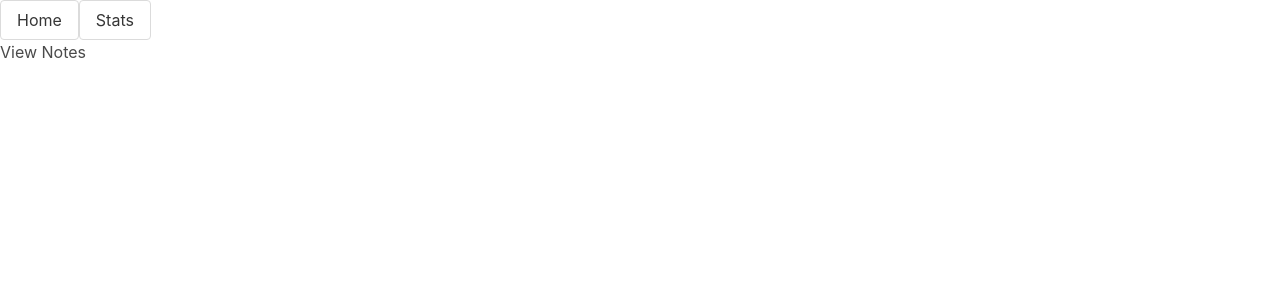
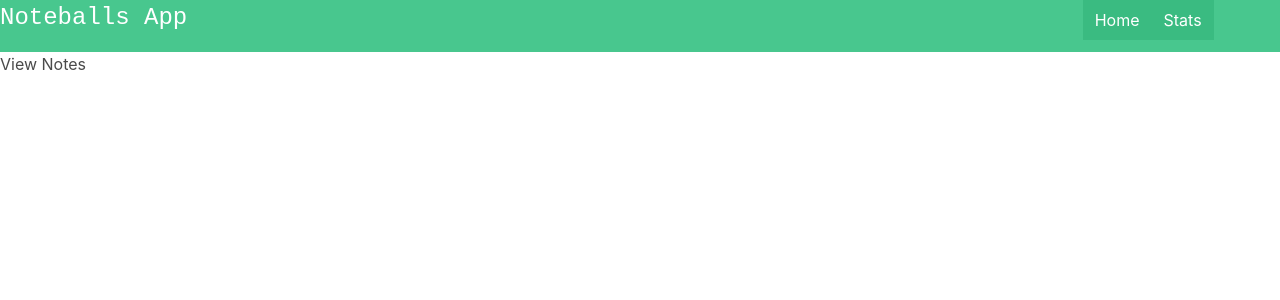
Before and after one commit to TanzimIbthesam/Vue-3, a Vue app in the folder Vue3CompositionApiwithPinia/noteproject/: page / in a window 1280 px wide. Shown: the top 300 px of the page. Built offline with nearby package versions, Linux system fonts and the light colour scheme.

Commit message:
17-Navbar design and styling done

```diff
--- a/Vue3CompositionApiwithPinia/noteproject/src/App.vue
+++ b/Vue3CompositionApiwithPinia/noteproject/src/App.vue
@@ -1,13 +1,12 @@
 
 
 <template>
-<Router-link class="button" :to="{name:'viewnotes'}">Home</Router-link>
-<Router-link class="button" :to="{name:'viewstats'}">Stats</Router-link>
-  <RouterView />
+<Navbar />
+<Router-view />
 </template>
 
 <script setup>
-
+import Navbar from '@/components/layouts/Navbar.vue'
 
 </script>
 
--- /dev/null
+++ b/Vue3CompositionApiwithPinia/noteproject/src/components/layouts/Navbar.vue
@@ -0,0 +1,51 @@
+<template>
+  <nav class="navbar is-success" role="navigation" aria-label="main navigation">
+  <div class="navbar-brand">
+    <div class="is-size-4 is-family-monospace" >
+      Noteballs App
+    </div>
+ <a
+  @click.prevent="showHideMobileNav"
+  class="navbar-burger "
+  aria-expanded="false"
+  aria-lable="menu"
+  data-target="navbarBasicExample"
+  role="button"
+  :class="[showMobileNav ? 'is-active':'']"
+ >
+ <span aria-hidden="true"></span>
+  <span aria-hidden="true"></span>
+   <span aria-hidden="true"></span>
+ </a>
+
+  </div>
+
+  <div id="navbarBasicExample" class="navbar-menu "
+  :class="[showMobileNav ? 'is-active':'']"
+  >
+
+<div class="container is-max-desktop">
+  <div class="navbar-end">
+       <Router-Link class="navbar-item is-active" :to="{name:'viewnotes'}">Home</Router-Link>
+       <Router-Link class="navbar-item is-active" :to="{name:'viewstats'}">Stats</Router-Link>
+
+
+    </div>
+</div>
+
+  </div>
+</nav>
+</template>
+
+<script setup>
+import {ref} from 'vue';
+const showMobileNav=ref(false);
+
+const showHideMobileNav=()=>{
+    showMobileNav.value =! showMobileNav.value
+}
+</script>
+
+<style>
+
+</style>
```
